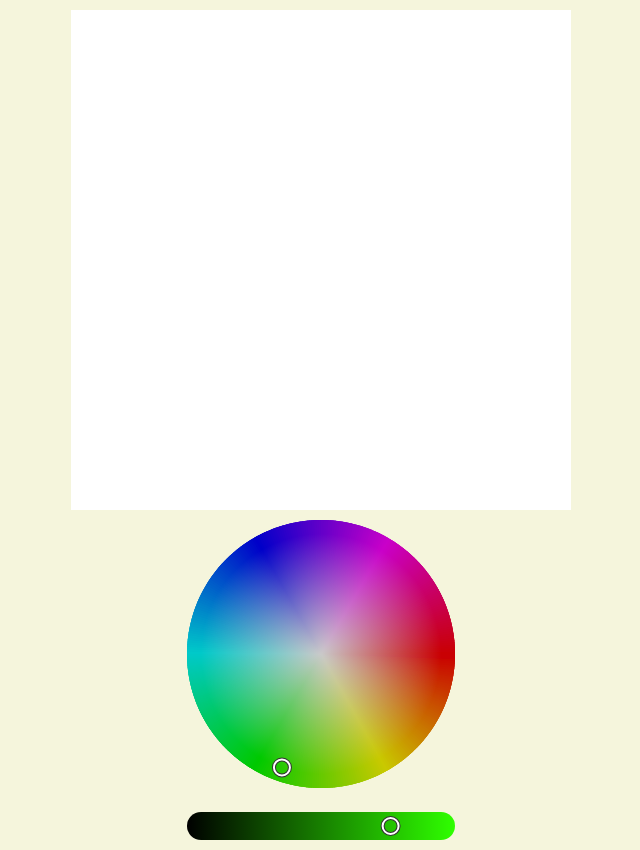
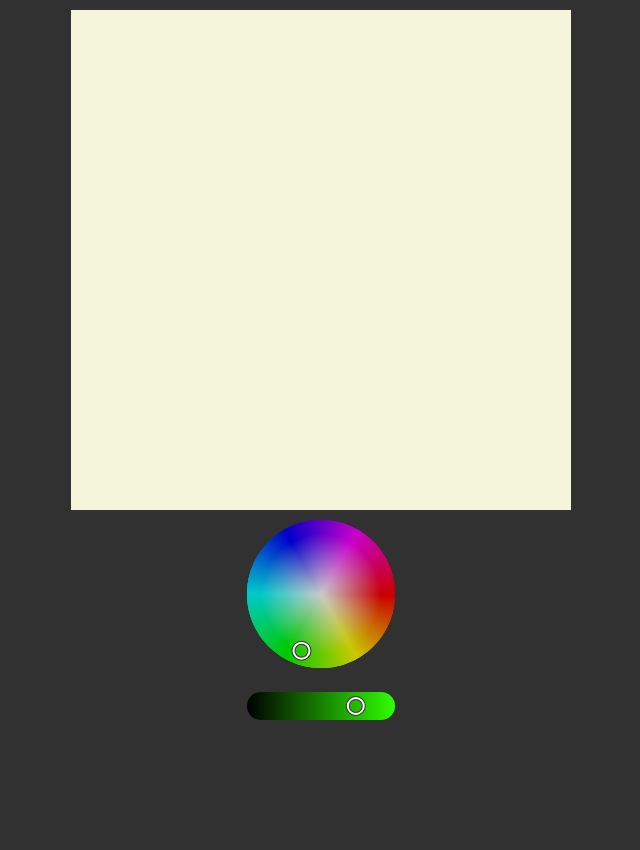
Before and after one commit to joope/Drawit, a website: page index.html in a window 1280 px wide. Shown: the whole page, without its empty margins (319-959 px from the left). After the commit the page ends 800 px from the top, so only its background shows below. Drawn offline with Linux system fonts and the light colour scheme.

Commit message:
Try ws reconnect, improve styles

```diff
--- a/index.html
+++ b/index.html
@@ -9,30 +9,30 @@
   style="
     margin: 0;
     user-select: none;
-    background-color: beige;">
+    background-color: #313131;">
 
   <canvas
     id="cx"
     style="
       display: block;
       margin: 10px auto 10px auto;
-      background-color: white;"
+      background-color: beige;"
     width="500" height="500">
   </canvas>
   <div
     class="wheel"
     id="colorWheel"
     style="
-      width: 320px;
-      height: 320px;
+      width: 200px;
+      height: 200px;
       margin: 10px auto;">
   </div>
   <script src="iro.min.js"></script>
   <script>
 
     var colorWheel = iro.ColorWheel("#colorWheel", {
-      width: 320,
-      height: 320,
+      width: 200,
+      height: 200,
       padding: 4,
       sliderMargin: 24,
       markerRadius: 8,
@@ -45,18 +45,14 @@
     });
 
     var ws = new WebSocket("ws://" + location.hostname + ":8082");
-    ws.onopen = function () {
-    };
+
     ws.onerror = function (error) {
       console.log('WebSocket Error ' + error);
     };
 
-    // Log messages from the server
     ws.onmessage = function (e) {
       if (e.data){
-
         var d = JSON.parse(e.data);
-        console.log(d);
         if (d['type'] == 'stroke') {
           drawStroke(d.data);
         }
@@ -161,6 +157,12 @@
     }
 
     function socketSend(type, data){
+      if(ws.readyState !== ws.OPEN){
+         console.log('disconnected');
+         reconnect();
+         return;
+      }
+
       var d = {};
       d.type = type;
       d.data = data;
@@ -168,6 +170,10 @@
       ws.send(JSON.stringify(d));
     }
 
+    function reconnect(){
+      ws = new WebSocket("ws://" + location.hostname + ":8082");
+    }
+
   </script>
 </body>
 </html>
```
